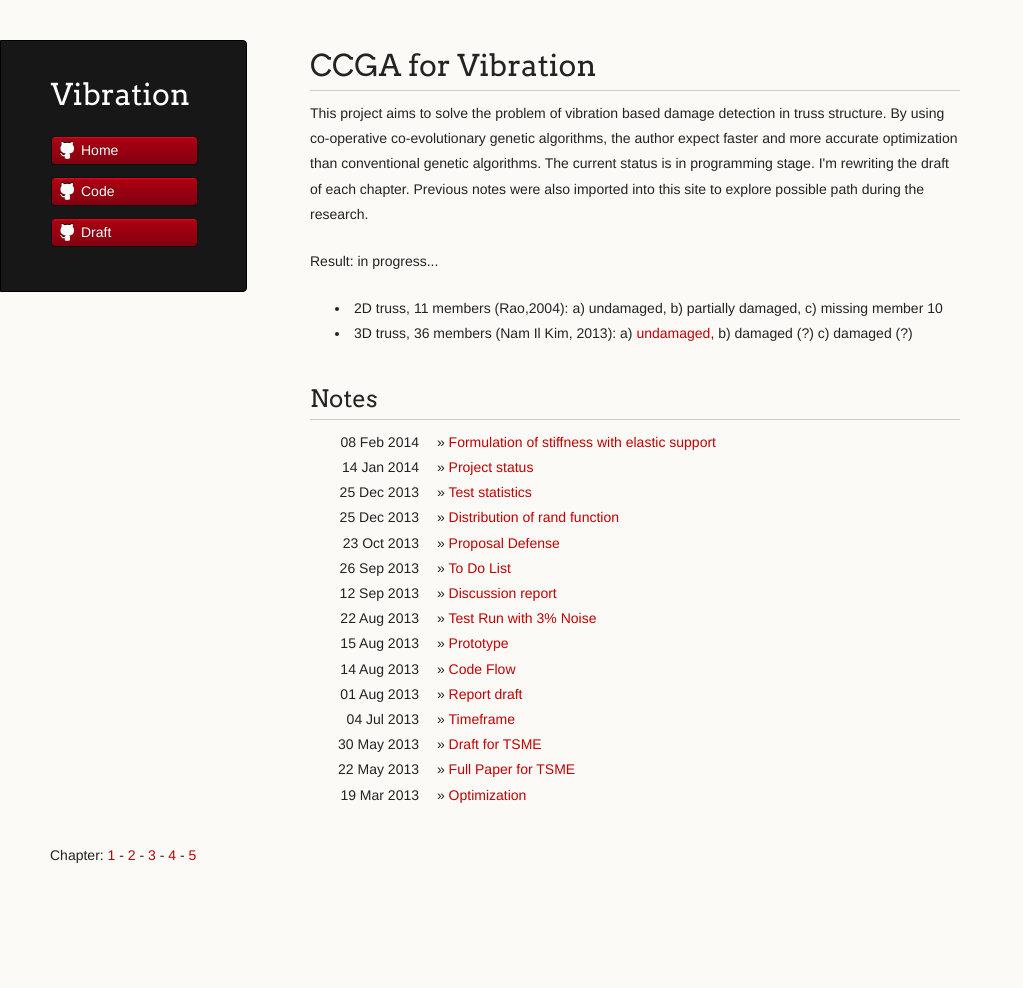
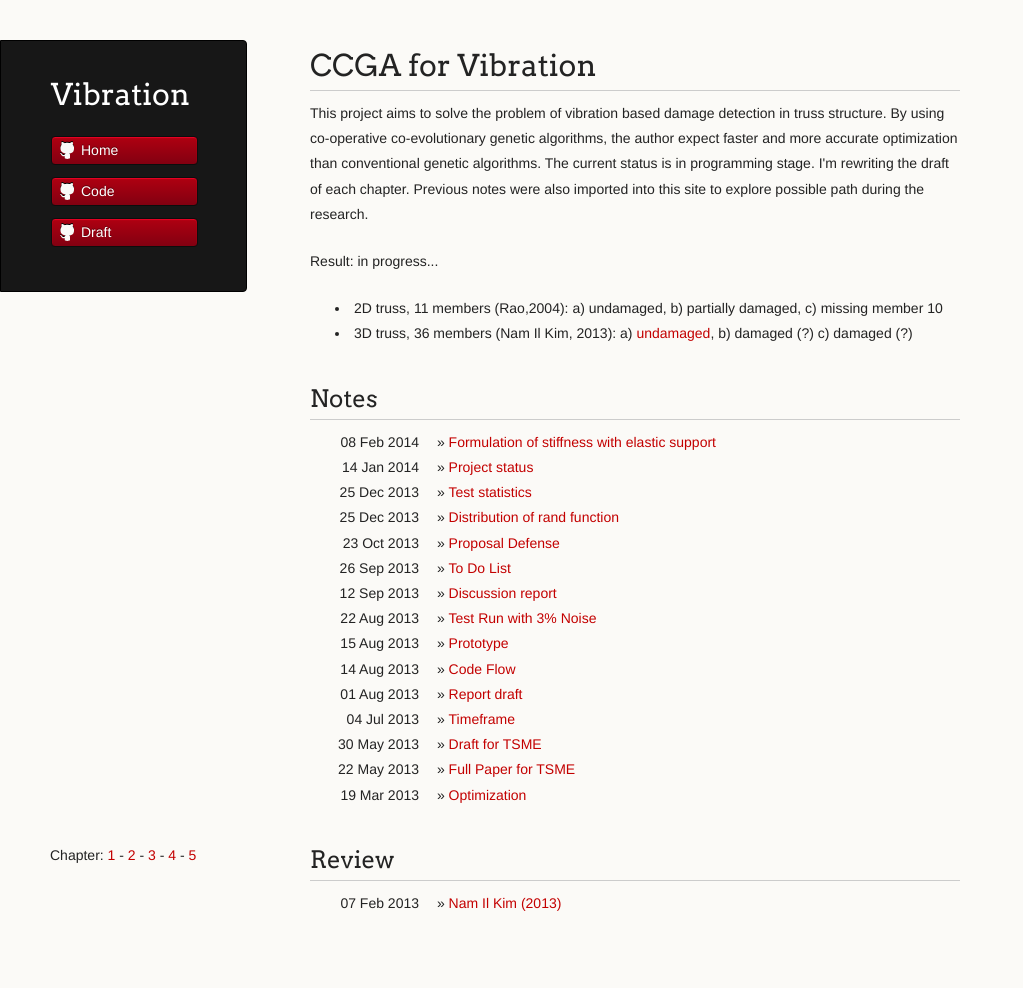
Before and after one commit to vireax/vibration, a Jekyll site: the page built from index.html, in a window 1280 px wide. Shown: the whole page, without its empty margins (0-1023 px from the left). Built offline with Jekyll 4.4.1, drawn with Linux system fonts in a browser that asks for light colours; the list of posts is cut into pages by our own code; before the commit the page ends 900 px from its top, so only the background shows below that.

Commit message:
Update index.html

```diff
--- a/index.html
+++ b/index.html
@@ -46,3 +46,15 @@ title: CCGA for vibration based damage detection in truss structures
 {% endunless %}
 {% endfor %}
  </ul>
+
+<h2>Review</h2>
+<ul class="list-of-posts">
+{% for post in paginator.posts %}
+{% if post.category == "review"%}
+<li>
+    <span class="index-post-date">{{ post.date | date_to_string }}</span> &raquo;
+    <a href="{{ site.baseurl }}{{ post.url }}">{{ post.title }}</a>
+</li>
+{% endif %}
+{% endfor %}
+ </ul>
```
